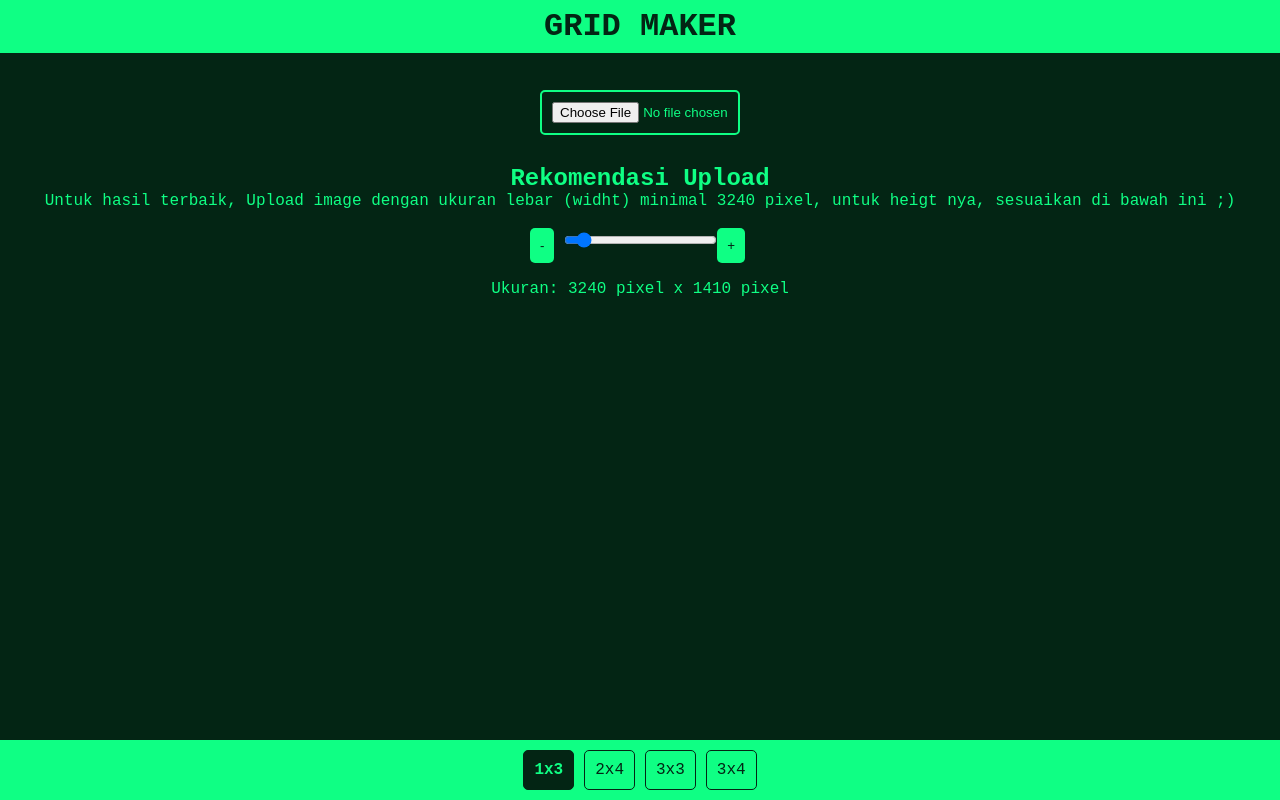
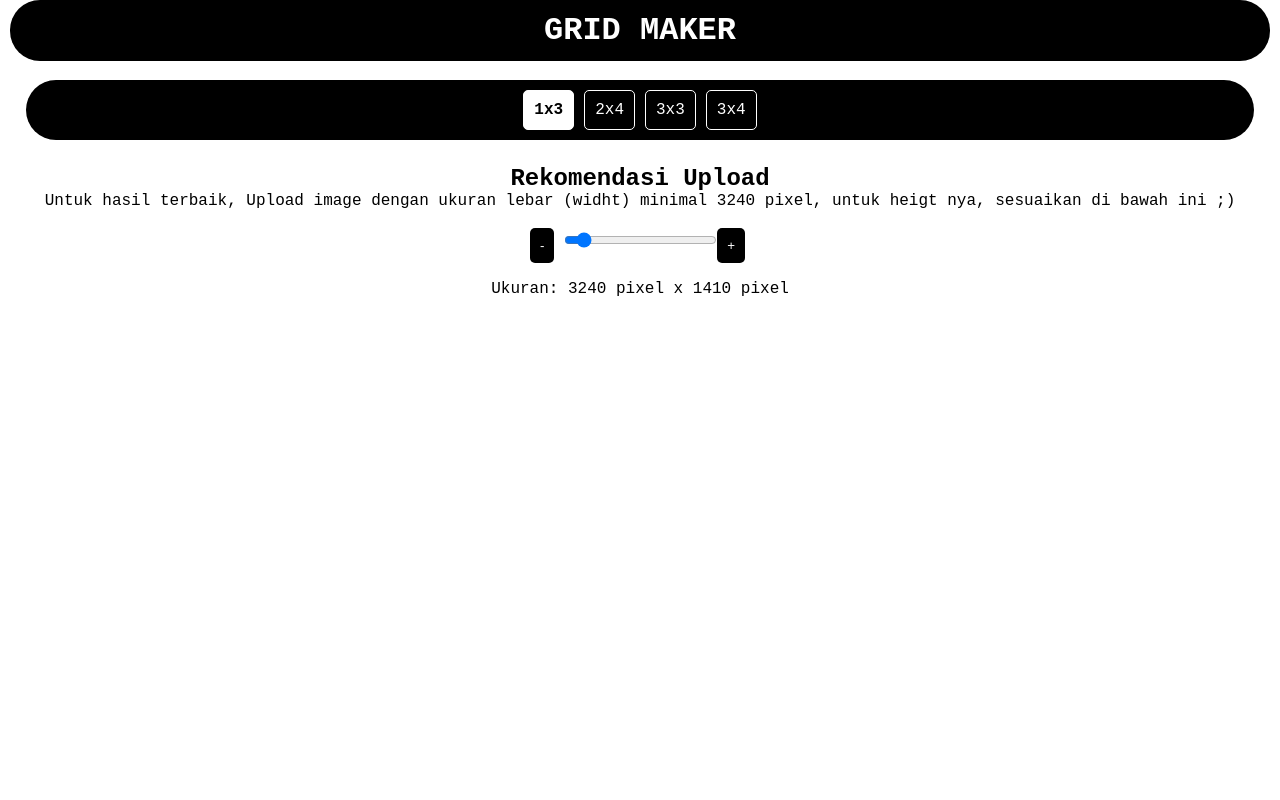
Before and after one commit to ayangcrispy/Tes, a plain HTML site: page index.html in a window 1280 px wide. Drawn offline with Linux system fonts and the light colour scheme.

Commit message:
Update style.css

```diff
--- a/style.css
+++ b/style.css
@@ -7,8 +7,8 @@
 
 /* Variabel warna */
 :root {
-    --color-primary: #0FFF84; /* Warna hijau terang */
-    --color-background: #032514; /* Warna latar belakang gelap */
+    --color-primary: #000; /* Warna hijau terang */
+    --color-background: #fff; /* Warna latar belakang gelap */
 }
 
 html, body {
@@ -23,15 +23,19 @@ html, body {
 }
 
 header {
+	margin-right:10px ;
+    margin-left:10px ;
     position: fixed; /* Membuat header tetap di atas saat di-scroll */
-    top: 0;
+    top: 2;
     left: 0;
     right: 0;
-    background-color: #0FFF84; /* Latar belakang header */
-    color: #032514; /* Warna teks header */
-    padding: 8px; /* Ruang di dalam header */
+    background-color: var(--color-primary); /* Menggunakan variabel warna untuk latar belakang header */
+    color: var(--color-background); /* Menggunakan variabel warna untuk teks header */
+    padding: 12px; /* Ruang di dalam header */
     text-align: center; /* Pusatkan teks */
     z-index: 1000; /* Pastikan header berada di atas konten lainnya */
+border-radius:  30px 30px 30px 30px;
+
 }
 
 .container {
@@ -44,8 +48,7 @@ header {
 #canvas-1,
 #canvas-2,
 #canvas-3,
-#canvas-4  {
-
+#canvas-4 {
     background-color: #fff;
     border: 2px solid var(--color-primary); /* Menggunakan variabel warna untuk border */
     width: 75%;
@@ -71,8 +74,8 @@ input {
 }
 
 .slider-container button {
-   background-color: var(--color-primary); /* Menggunakan variabel warna */
-   color: #032514; /* Warna teks tombol */
+   background-color: var(--color-primary); /* Menggunakan variabel warna untuk tombol */
+   color: var(--color-background); /* Menggunakan variabel warna untuk teks tombol */
    border: none;
    padding: 10px;
    margin-right: 5px; /* Jarak kanan tombol */
@@ -89,7 +92,7 @@ input {
 
 button {
    background-color: var(--color-primary); /* Menggunakan variabel warna untuk tombol */
-   color: #032514; /* Warna teks tombol */
+   color: var(--color-background); /* Menggunakan variabel warna untuk teks tombol */
    border-radius :5px ;
    border :none ;
    padding :10px ;
@@ -111,7 +114,7 @@ button {
 #download-container-1 img,
 #download-container-2 img,
 #download-container-3 img,
-#download-container-4 img{
+#download-container-4 img {
    width: 100px; /* Lebar gambar hasil potongan */
    height: auto; /* Tinggi otomatis untuk menjaga rasio */
    aspect-ratio: 3 / 4; /* Menetapkan rasio aspek 3:4 */
@@ -128,43 +131,49 @@ button {
 .tab-links-container {
     display: flex; /* Menggunakan flexbox untuk tata letak horizontal */
     justify-content: center; /* Pusatkan konten */
+    border-radius :50px ; /* Memberikan sudut melengkung */
     padding: 10px;
-            width: 100%;
+    width: 96%;
     position: fixed;
-            bottom: 0;
-            background-color: #0FFF84; /* Latar belakang */
+    bottom: 2;
+    background-color: var(--color-primary); /* Latar belakang menggunakan variabel warna*/
+
 }
 .tab-links {
-        	color: #032514;
-            cursor: pointer;
-            padding: 10px;
-            margin: 0 5px; /* Memberikan sedikit margin antar tab */
-            background: #0FFF84;
-            border: 1px solid #032514;
-            border-radius: 5px; /* Memberikan sudut melengkung */
-            transition: background 0.3s; /* Efek transisi */
+	color: var(--color-background); /* Warna teks tab menggunakan variabel warna*/
+		cursor:pointer;
+	padding :10px ;
+	margin :0 5px ; /* Memberikan sedikit margin antar tab */
+	background : var(--color-primary);
+	border :1px solid var(--color-background);
+	border-radius :5px ; /* Memberikan sudut melengkung */
+
+	transition : background .3s ; /* Efek transisi */
+
 }
 .tab-links:hover {
-            background: #032514;
+	background : var(--color-background);
 }
 .tab-links.active {
-            background: #032514; /* Warna tab aktif */
-            font-weight: bold; /* Menebalkan teks tab aktif */
-                  	color: #0FFF84;
+	background : var(--color-background); /* Warna tab aktif menggunakan variabel*/
+	font-weight : bold ; /* Menebalkan teks tab aktif */
+	color : var(--color-primary);
 }
 .tab-content {
-    padding: 00px;
-    margin-bottom: 00px; /* Memberikan ruang untuk tab yang berada di bawah */
-    display: flex; /* Menggunakan flexbox untuk tata letak */
-    flex-direction: column; /* Mengatur arah kolom */
-    align-items: center; /* Memusatkan elemen secara horizontal */
-    justify-content: center; /* Memusatkan elemen secara vertikal */
+	padding :00px ;
+	margin-bottom :00px ; /* Memberikan ruang untuk tab yang berada di bawah */
+	display :flex ; /* Menggunakan flexbox untuk tata letak */
+	flex-direction :column ; /* Mengatur arah kolom */
+	align-items :center ; /* Memusatkan elemen secara horizontal */
+	justify-content :center ; /* Memusatkan elemen secara vertikal */
+
 }
 
 
 .flex-center {
-    display: flex; /* Menggunakan flexbox untuk tata letak */
-    flex-direction: column; /* Mengatur arah kolom */
-    align-items: center; /* Memusatkan elemen secara horizontal */
-    justify-content: center; /* Memusatkan elemen secara vertikal */
+	display :flex ; /* Menggunakan flexbox untuk tata letak */
+	flex-direction :column ; /* Mengatur arah kolom */
+	align-items :center ; /* Memusatkan elemen secara horizontal */
+	justify-content :center ; /* Memusatkan elemen secara vertikal */
+
 }
```
Lines whose indentation alone changed are shown as unchanged.
